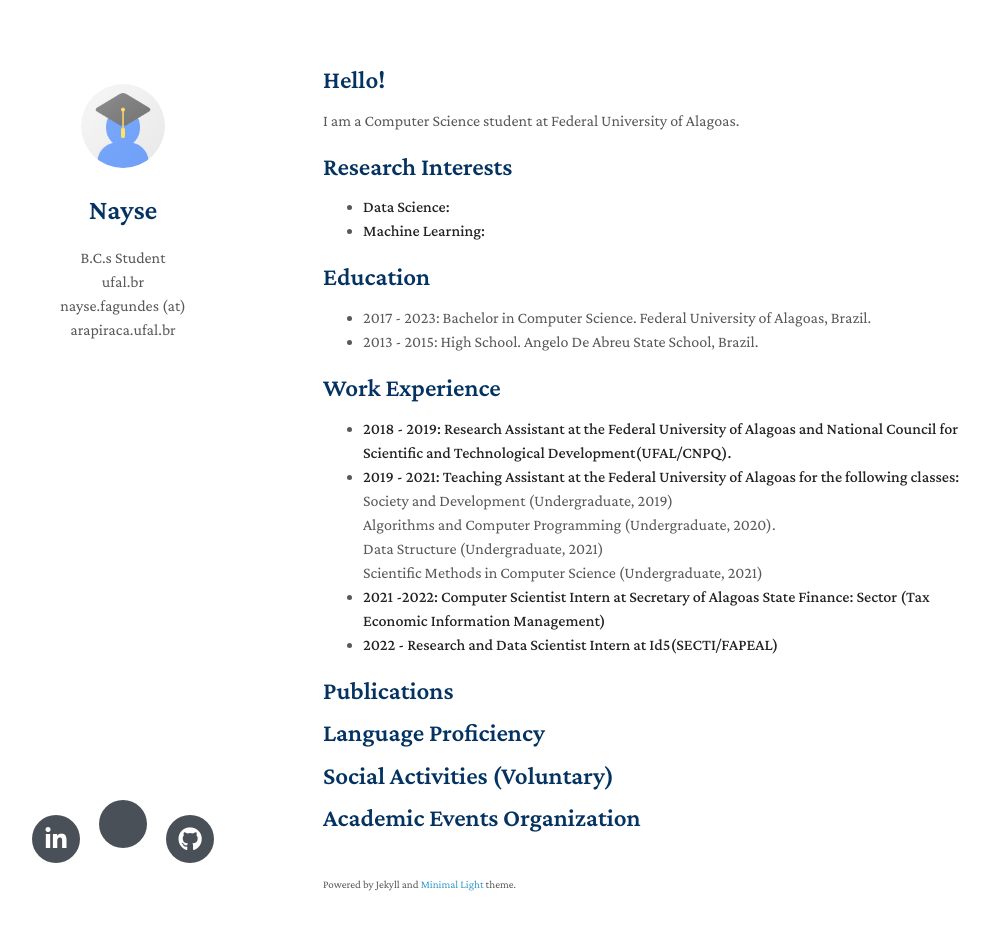
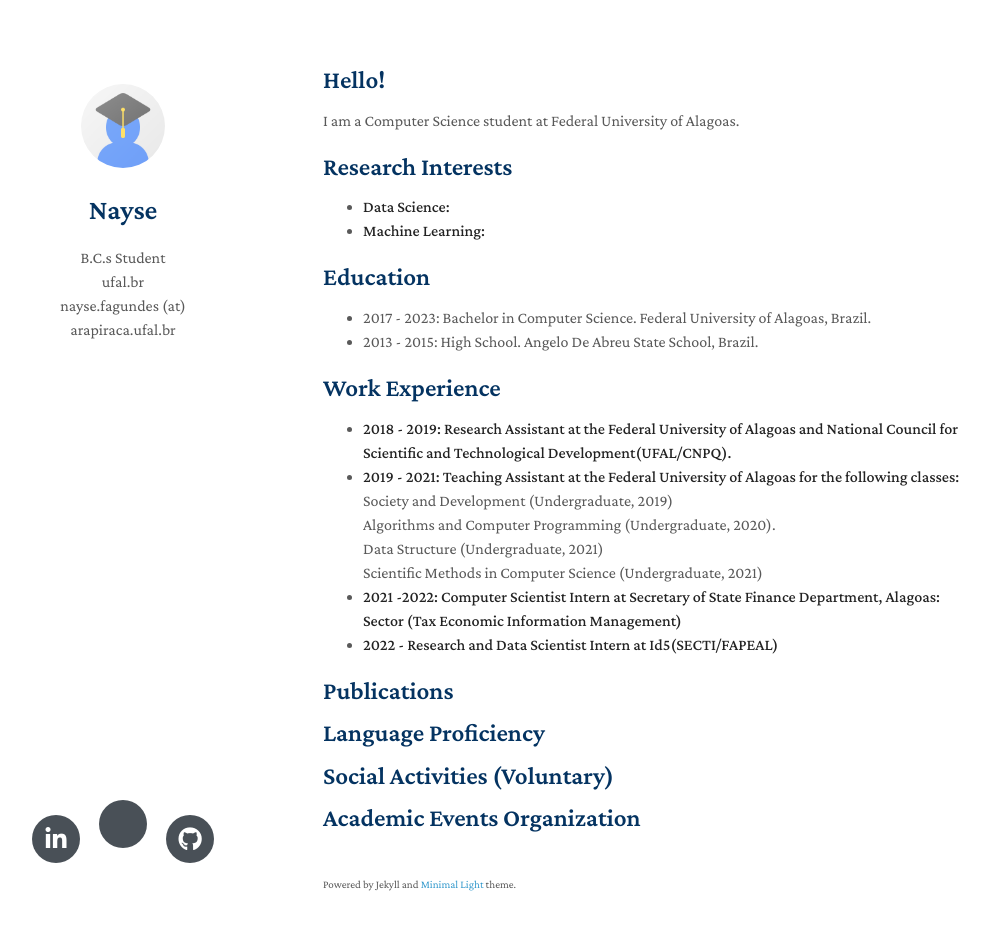
Before and after one commit to nayse/nayse.github.io, a Jekyll site: the page built from index.md, in a window 1280 px wide and 965 px high. Shown: the top 930 px of the window, without its empty margins (147-1137 px from the left). Built offline with Jekyll 4.4.1, drawn with Linux system fonts in a browser that asks for light colours; nearby versions of some CDN libraries; a style sheet for code colours, icons or effects is not loaded; our own code applies the rules of GitHub Pages for plain Markdown files.

Commit message:
Update index.md

```diff
--- a/index.md
+++ b/index.md
@@ -28,7 +28,7 @@ Technological Development(UFAL/CNPQ).**
   Data Structure (Undergraduate, 2021)
   <br>
   Scientific Methods in Computer Science (Undergraduate, 2021)
-- **2021 -2022: Computer Scientist Intern at Secretary of Alagoas State Finance: Sector (Tax Economic
+- **2021 -2022: Computer Scientist Intern at Secretary of State Finance Department, Alagoas: Sector (Tax Economic
 Information Management)**
 - **2022 - Research and Data Scientist Intern at Id5(SECTI/FAPEAL)**
 
```
